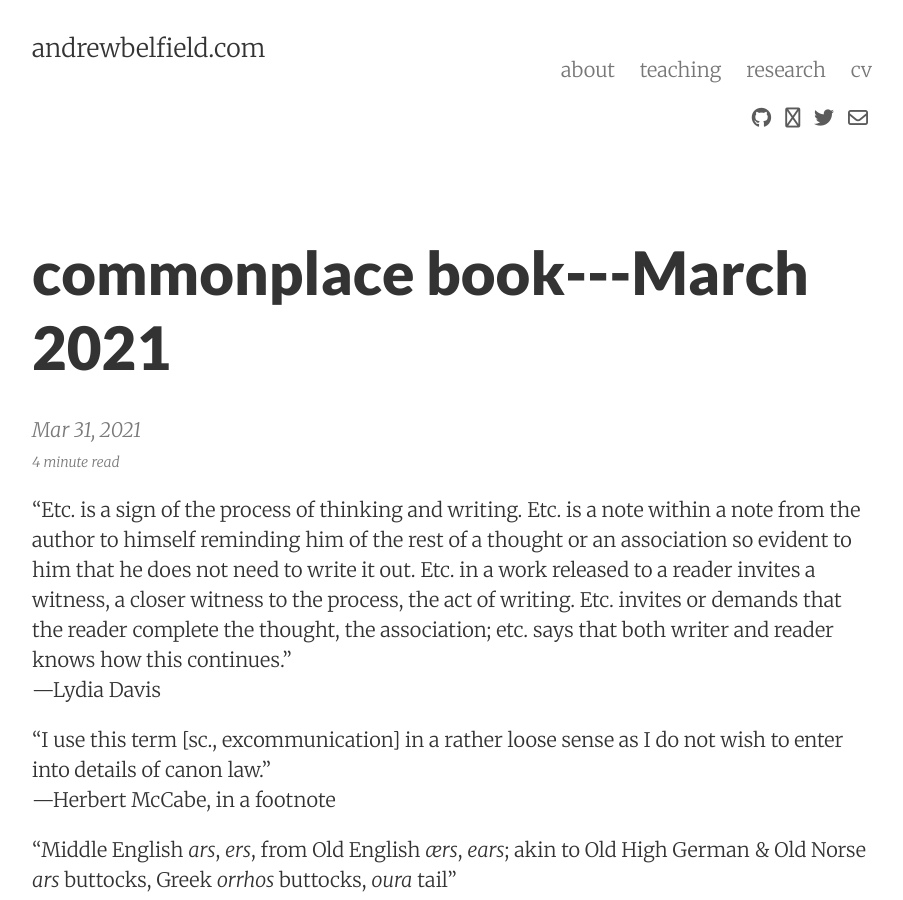
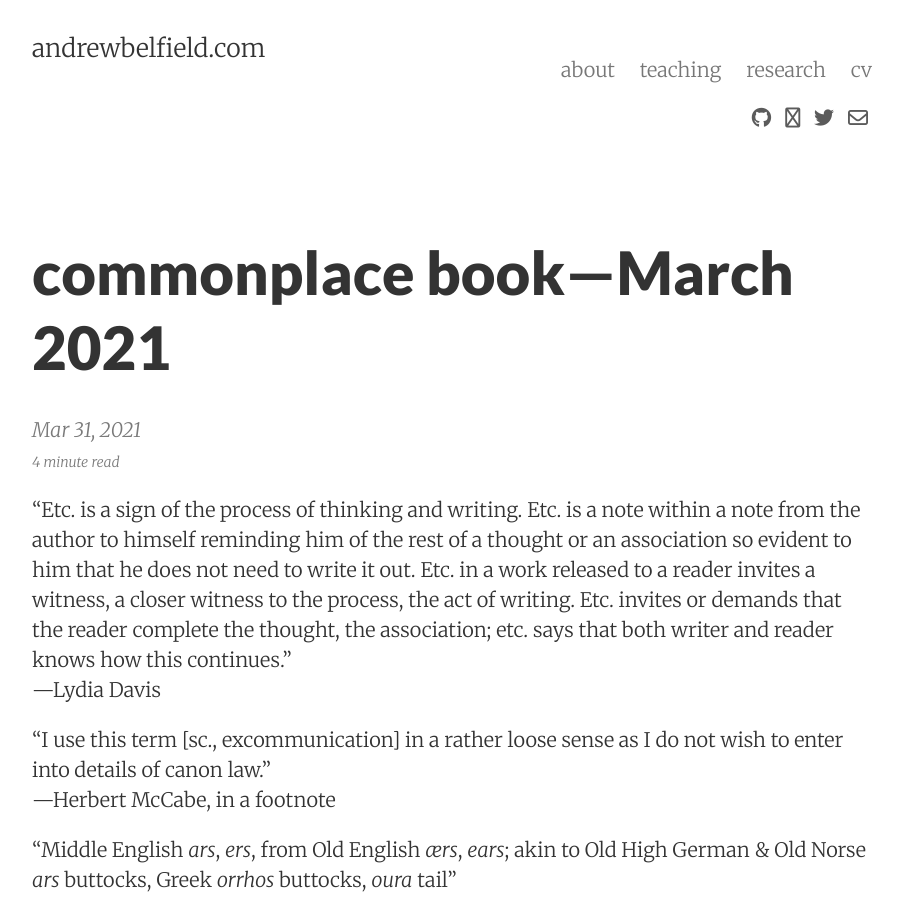
Before and after one commit to drewbelf/drewbelf.github.io, a Jekyll site: the page built from _posts/2021-03-31-commonplace.md, in a window 1280 px wide and 900 px high. Shown: the whole window, without its empty margins (188-1091 px from the left). Built offline with Jekyll 4.4.1, drawn with Linux system fonts in a browser that asks for light colours; nearby versions of some CDN libraries.

Commit message:
fix em dash

```diff
--- a/_posts/2021-03-31-commonplace.md
+++ b/_posts/2021-03-31-commonplace.md
@@ -1,6 +1,6 @@
 ---
 layout: post
-title: commonplace book---March 2021
+title: commonplace book—March 2021
 date: 2021-03-31 08:00
 summary: quotations collected during the month of March in A.D. 2021
 categories: reading
```
